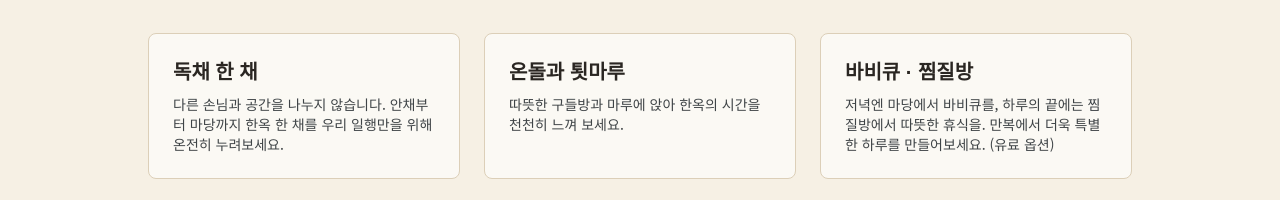
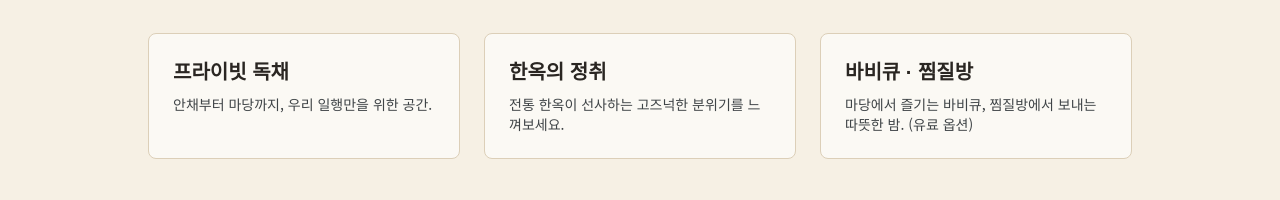
Before and after one commit to minheee0/pension, a Next.js app: page / in a window 1280 px wide. Shown: the part 752-952 px from the top of the page. Built offline with nearby package versions, Linux system fonts and the light colour scheme; no server answers; the database is empty.

Commit message:
메인 페이지 정보 수정

```diff
--- a/src/app/page.tsx
+++ b/src/app/page.tsx
@@ -23,9 +23,9 @@ export default function Home() {
         <h2 className="font-serif text-3xl font-bold text-wood">우리만의 공간에서, 온전히 우리만의 시간</h2>
         <div className="mt-8 grid gap-6 md:grid-cols-3">
           {[
-            ["독채 한 채", "다른 손님과 공간을 나누지 않습니다. 안채부터 마당까지 한옥 한 채를 우리 일행만을 위해 온전히 누려보세요."],
-            ["온돌과 툇마루", "따뜻한 구들방과 마루에 앉아 한옥의 시간을 천천히 느껴 보세요."],
-            ["바비큐 · 찜질방", "저녁엔 마당에서 바비큐를, 하루의 끝에는 찜질방에서 따뜻한 휴식을. 만복에서 더욱 특별한 하루를 만들어보세요. (유료 옵션)"],
+            ["프라이빗 독채", "안채부터 마당까지, 우리 일행만을 위한 공간."],
+            ["한옥의 정취", "전통 한옥이 선사하는 고즈넉한 분위기를 느껴보세요."],
+            ["바비큐 · 찜질방", "마당에서 즐기는 바비큐, 찜질방에서 보내는 따뜻한 밤. (유료 옵션)"],
           ].map(([t, d]) => (
             <div key={t} className="rounded-lg border border-line bg-white/60 p-6">
               <h3 className="font-serif text-xl font-bold">{t}</h3>
```
